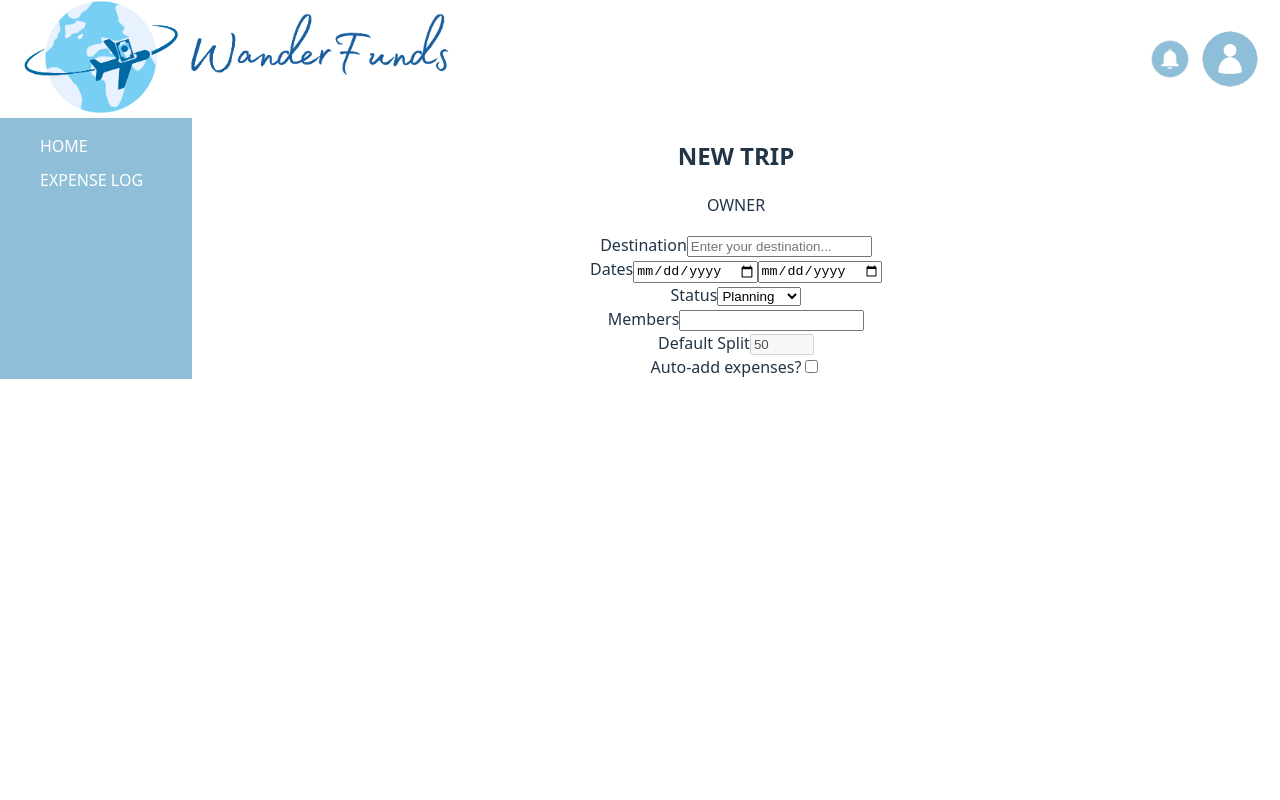
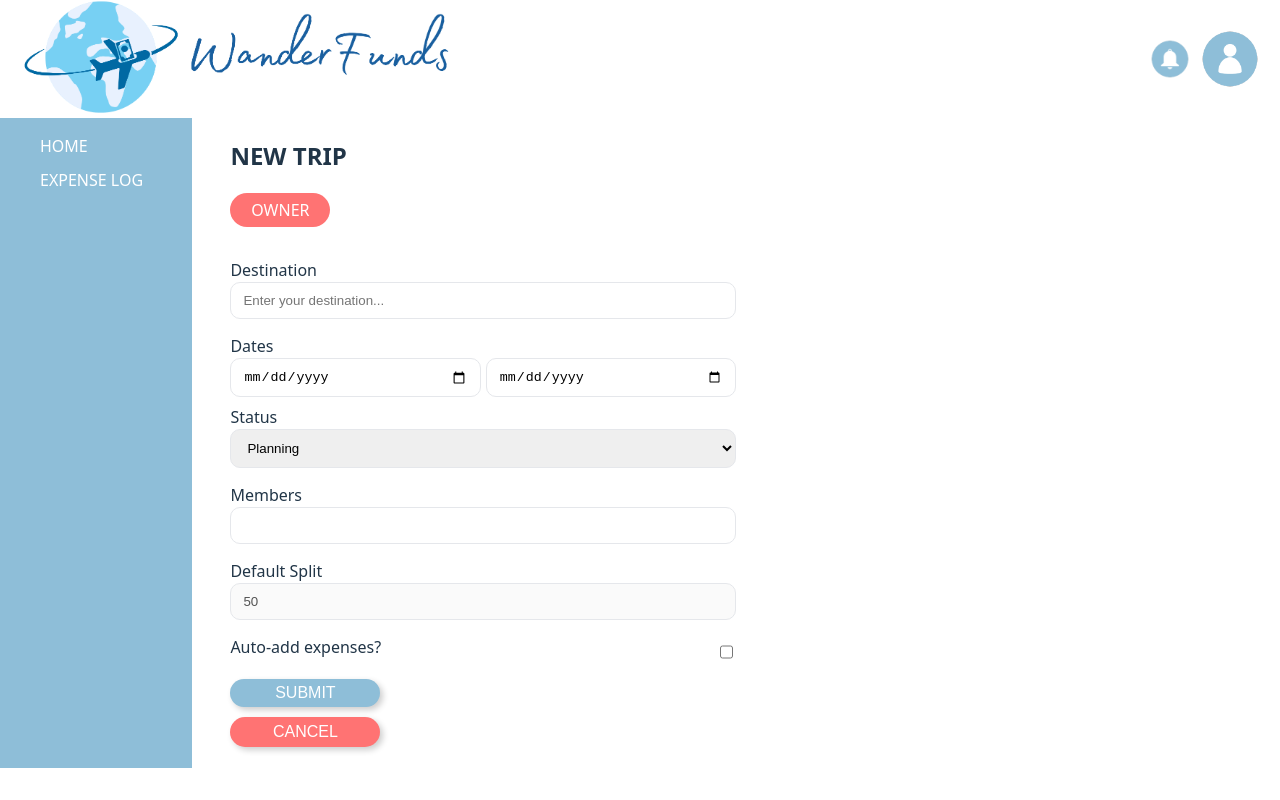
Before and after one commit to beludistefano/wanderfunds, a React (Vite) app in the folder frontend/: page /newtrip in a window 1280 px wide. Built offline with nearby package versions, Linux system fonts and the light colour scheme.

Commit message:
Added styles to the create trip form.

```diff
--- a/frontend/src/components/MainSideBar.jsx
+++ b/frontend/src/components/MainSideBar.jsx
@@ -7,7 +7,9 @@ export default function MainSideBar() {
     <div id="mainSideBar">
       <ul>
         <li className="listLinks">
-          <Link className="links">Home</Link>
+          <Link to="/" className="links">
+            Home
+          </Link>
         </li>
         <li className="listLinks">
           <Link className="links">Expense Log</Link>
--- /dev/null
+++ b/frontend/src/css/createtrip.css
@@ -0,0 +1,83 @@
+#centerSection {
+  width: 85%;
+  height: 100%;
+  text-align: left;
+  padding: 0% 3%;
+}
+
+.ownerContainer {
+  display: inline-block;
+  padding: 5px 15px;
+  border-radius: 9999px;
+  background-color: #ff7373;
+  text-transform: uppercase;
+  color: white;
+  min-width: 100px;
+}
+
+.ownerContainer p {
+  margin: 0;
+  text-align: center;
+}
+
+form {
+  max-width: 50%;
+  margin-top: 3%;
+}
+
+.formInput[type="text"],
+.formInput[type="number"],
+select {
+  width: 100%;
+  border: 1px solid #e5e7eb;
+  border-radius: 10px;
+  padding: 10px 12px;
+  margin-bottom: 3%;
+}
+
+.formDate {
+  display: grid;
+  grid-template-columns: 1fr 1fr;
+  grid-gap: 1%;
+}
+
+.formInputDate {
+  border: 1px solid #e5e7eb;
+  border-radius: 10px;
+  padding: 10px 12px;
+  margin-bottom: 3%;
+}
+
+.formLabel {
+  font-weight: 500;
+  margin-bottom: 10px;
+}
+
+.button {
+  display: inline-block;
+  padding: 5px 15px !important;
+  border-radius: 9999px;
+  text-transform: uppercase;
+  box-shadow: 3px 3px 6px rgba(0, 0, 0, 0.2);
+  color: white;
+  min-width: 150px;
+  font-family: Arial, Helvetica, sans-serif;
+  margin-bottom: 2%;
+}
+
+.buttonCancel {
+  background-color: #ff7373;
+}
+
+.buttonOK {
+  margin-top: 2%;
+  background-color: #8ebed8;
+  border: none;
+  font-size: 1em;
+  font-weight: 500;
+}
+
+.formRow.inline {
+  display: flex;
+  justify-content: space-between;
+}
--- a/frontend/src/pages/CreateTrip.jsx
+++ b/frontend/src/pages/CreateTrip.jsx
@@ -1,12 +1,14 @@
 import { Link } from "react-router-dom";
 
-import "../css/main.css";
+import "../css/createtrip.css";
 
 import MainSideBar from "../components/MainSideBar";
 import Header from "../components/header";
 import TripCard from "../components/tripCard";
 
 export default function CreateTrip() {
+  function createTrip() {}
+
   return (
     <div>
       <Header></Header>
@@ -32,18 +34,20 @@ export default function CreateTrip() {
             </div>
             <div className="formRow">
               <label className="formLabel">Dates</label>
+              <div className="formDate">
                 <input
                   id="fromDate"
                   name="fromDate"
-                className="formInput formDate"
+                  className="formInputDate"
                   type="date"
                 />
                 <input
                   id="fromDate"
                   name="fromDate"
-                className="formInput formDate"
+                  className="formInputDate"
                   type="date"
                 />
+              </div>
             </div>
             <div className="formRow">
               <label className="formLabel" for="status">
@@ -67,7 +71,7 @@ export default function CreateTrip() {
               />
             </div>
             <div className="formRow">
-              <label className="formlabel" for="defaultSplit">
+              <label className="formLabel" for="defaultSplit">
                 Default Split
               </label>
               <input
@@ -81,12 +85,20 @@ export default function CreateTrip() {
               />
             </div>
             <div className="formRow inline">
-              <label className="formlabel" for="autoAdd">
+              <label className="formLabel" for="autoAdd">
                 Auto-add expenses?
               </label>
               <input type="checkbox" name="autoAdd" />
             </div>
+            <input
+              className="button buttonOK"
+              type="submit"
+              onClick={createTrip}
+            ></input>
           </form>
+          <Link>
+            <button className="button buttonCancel">Cancel</button>
+          </Link>
         </div>
       </div>
     </div>
```
Lines whose indentation alone changed are shown as unchanged.
